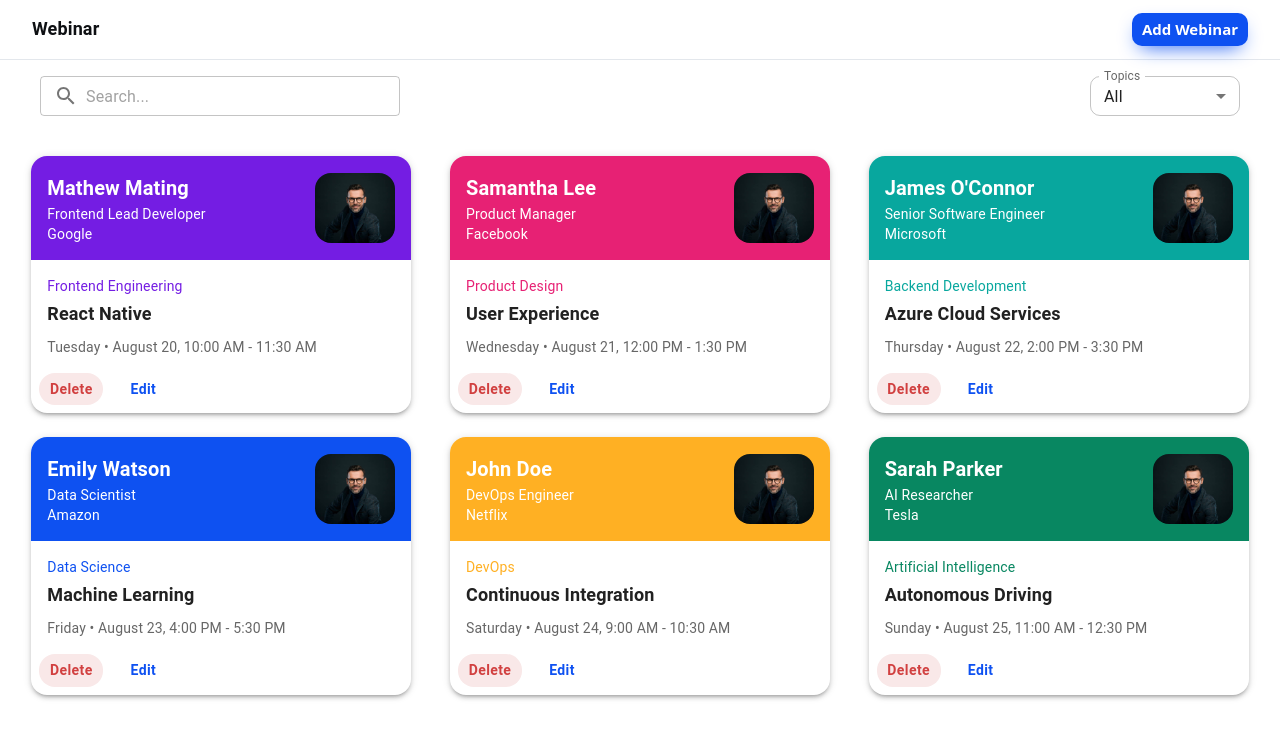
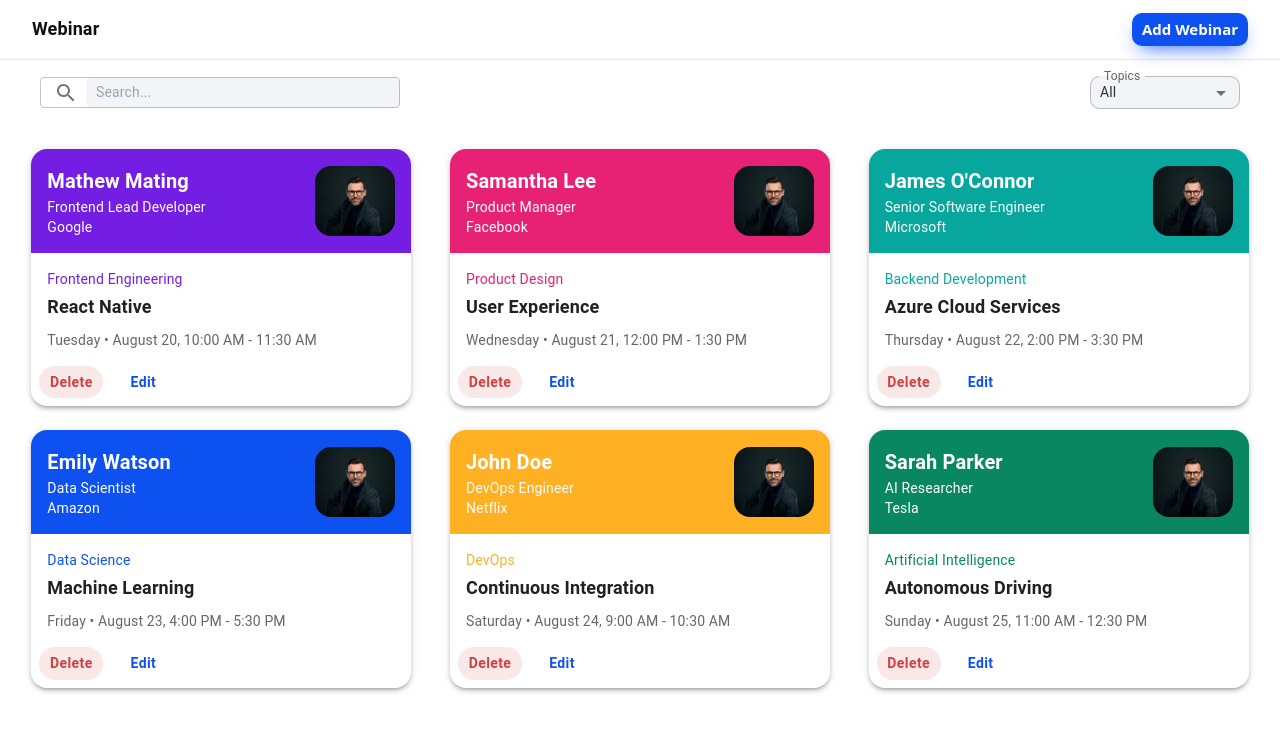
Before and after one commit to San1605/webinar, a React (Vite) app: page / in a window 1280 px wide. Shown: the top 738 px of the page. Built offline with nearby package versions, Linux system fonts and the light colour scheme.

Commit message:
change input class of mui

```diff
--- a/src/App.css
+++ b/src/App.css
@@ -7,10 +7,18 @@
   padding: 0;
   box-sizing: border-box;
 }
-.css-1t8l2tu-MuiInputBase-input-MuiOutlinedInput-input {
+/* .css-1t8l2tu-MuiInputBase-input-MuiOutlinedInput-input {
   padding: 5px 10px !important;
   background:#F2F4F8 !important;
   border-radius:6px !important;
   color:#2E333B !important;
   font-size: 14px !important;
+} */
+
+.MuiInputBase-input.MuiOutlinedInput-input {
+  padding: 5px 10px !important;
+  background: #F2F4F8 !important;
+  border-radius: 6px !important;
+  color: #2E333B !important;
+  font-size: 14px !important;
 }
```
